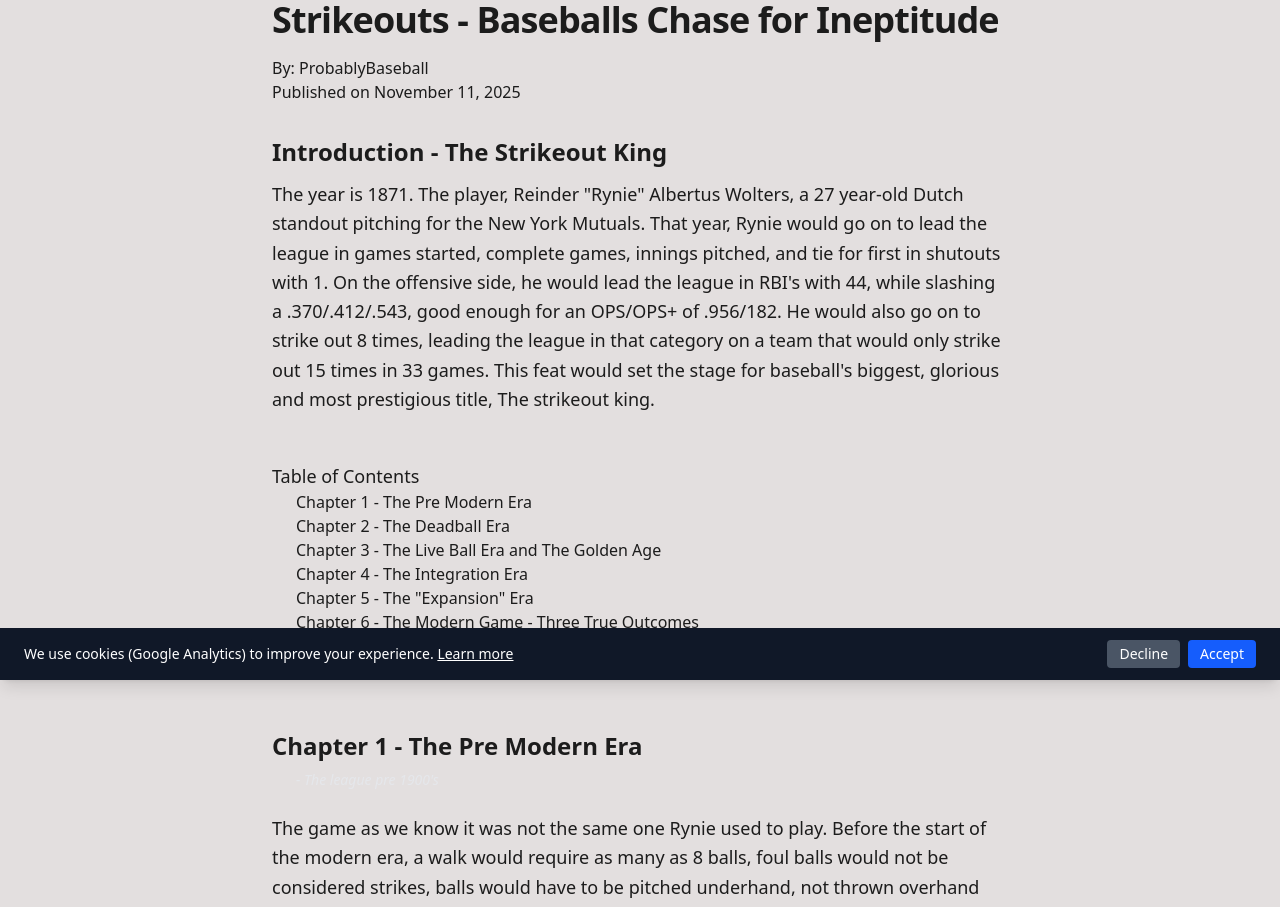
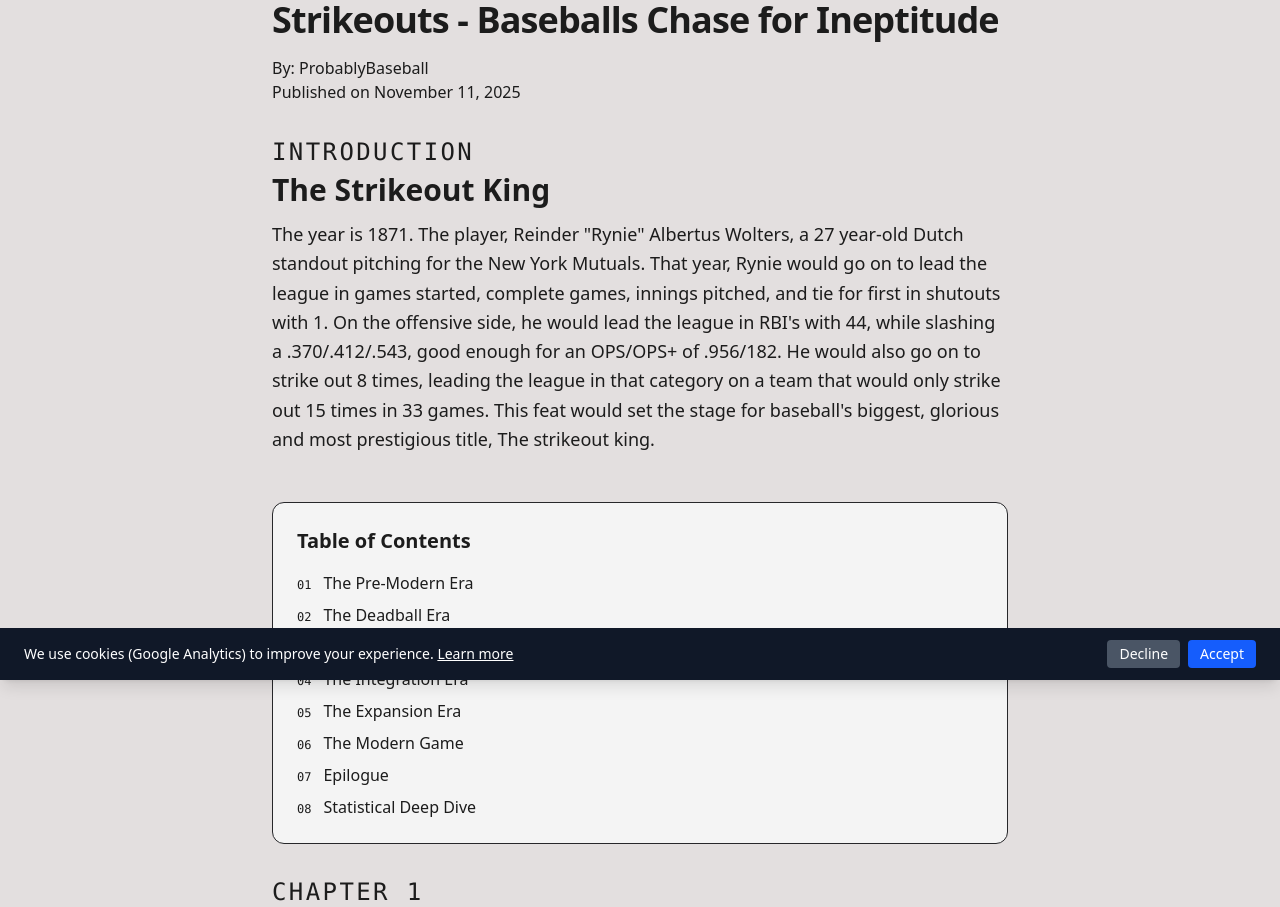
Before and after one commit to ColeB2/probablybaseball, a Next.js app: page /articles/strikeout-progression in a window 1280 px wide. Shown: the part 120-1027 px from the top of the page. Built offline with nearby package versions, Linux system fonts and the light colour scheme.

Commit message:
SEO changes for article, and design changes to make site prettier. more readable

```diff
--- a/src/app/articles/strikeout-progression/page.tsx
+++ b/src/app/articles/strikeout-progression/page.tsx
@@ -45,8 +45,11 @@ export default function ArticlePage() {
                     <p className="mb-8">Published on November 11, 2025</p>
 
                     <section className="mb-12 text-wrap">
-                        <h2 className="text-2xl font-semibold mb-3">
-                            Introduction - The Strikeout King
+                        <span className="block text-2xl font-mono uppercase tracking-widest text-primary mb-1">
+                            Introduction
+                        </span>
+                        <h2 className="text-3xl font-semibold mb-3">
+                            The Strikeout King
                         </h2>
                         <p className="text-lg leading-relaxed text-wrap">
                             The year is 1871. The player, Reinder &quot;Rynie&quot; Albertus Wolters, a 27 year-old Dutch standout
@@ -57,19 +60,33 @@ export default function ArticlePage() {
                             feat would set the stage for baseball&apos;s biggest, glorious and most prestigious title, The strikeout king.
                         </p>
                     </section>
-                    <div id="toc">
-                    <h2 className='text-lg'>Table of Contents</h2>
-                        <ul className='mx-6 text-md mb-12'>
-                            <li><a href="#chapter1">Chapter 1 - The Pre Modern Era</a></li>
-                            <li><a href="#chapter2">Chapter 2 - The Deadball Era </a></li>
-                            <li><a href="#chapter3">Chapter 3 - The Live Ball Era and The Golden Age</a></li>
-                            <li><a href="#chapter4">Chapter 4 - The Integration Era</a></li>
-                            <li><a href="#chapter5">Chapter 5 - The &quot;Expansion&quot; Era</a></li>
-                            <li><a href="#chapter6">Chapter 6 - The Modern Game - Three True Outcomes</a></li>
-                            <li><a href="#epilogue">Epilogue - The End </a></li>
-                            <li><a href="#graphs">The Graphs</a></li>
+                    <nav aria-label="Table of Contents" className="bg-raised p-6 rounded-xl border border-zinc-800 my-8">
+                        <h2 className='text-xl font-bold mb-4 text-primary'>Table of Contents</h2>
+                        <ul className='space-y-2'>
+                            {[
+                                { id: "pre-modern", title: "The Pre-Modern Era" },
+                                { id: "deadball", title: "The Deadball Era" },
+                                { id: "live-ball-golden-age", title: "The Live Ball Era & The Golden Age" },
+                                { id: "integration", title: "The Integration Era" },
+                                { id: "expansion", title: "The Expansion Era" },
+                                { id: "modern-game", title: "The Modern Game" },
+                                { id: "epilogue", title: "Epilogue" },
+                                { id: "graphs", title: "Statistical Deep Dive" },
+                            ].map((item, index) => (
+                                <li key={item.id} className="group flex items-baseline gap-3">
+                                    <span className="text-xs font-mono text-primary group-hover:text-red-500 transition-colors">
+                                        0{index + 1}
+                                    </span>
+                                    <a
+                                        href={`#${item.id}`}
+                                        className='text-primary hover:text-secondary hover:underline decoration-red-500/50 underline-offset-4 transition-all'
+                                    >
+                                        {item.title}
+                                    </a>
+                                </li>
+                            ))}
                         </ul>
-                    </div>
+                    </nav>
                     <StrikeoutProgContent />
                 </article>
             </main>
--- a/src/app/articles/strikeout-progression/strikeoutProgContent.tsx
+++ b/src/app/articles/strikeout-progression/strikeoutProgContent.tsx
@@ -57,12 +57,14 @@ const ERAS = {
 export default function StrikeoutProgContent() {
     return (
         <>
-            <section id="chapter1" className="mb-12">
-
-                <h2 className="text-2xl font-semibold mb-2">
-                    Chapter 1 - The Pre Modern Era
+            <section id="pre-modern" className="mb-12">
+                <span className="block text-2xl font-mono uppercase tracking-widest text-primary mb-1">
+                    Chapter 1
+                </span>
+                <h2 className="text-3xl font-semibold mb-2">
+                    The Pre Modern Era
                 </h2>
-                <p className="text-sm italic text-gray-200 mb-6 ml-6">
+                <p className="text-sm italic text-primary mb-6 ml-6">
                     - The league pre 1900&apos;s
                 </p>
                 <p className="text-lg leading-relaxed mb-6">
@@ -117,11 +119,14 @@ export default function StrikeoutProgContent() {
                     />
                 </div>
             </section>
-            <section id="chapter2" className="mb-12">
-                <h2 className="text-2xl font-semibold mb-3">
-                    Chapter 2 - The Deadball Era
+            <section id="deadball" className="mb-12">
+                <span className="block text-2xl font-mono uppercase tracking-widest text-primary mb-1">
+                    Chapter 2
+                </span>
+                <h2 className="text-3xl font-semibold mb-3">
+                    The Deadball Era
                 </h2>
-                <p className="text-sm italic text-gray-200 mb-6 ml-6">
+                <p className="text-sm italic text-primary mb-6 ml-6">
                     - The league circa 1900 - 1919
                 </p>
                 <p className="text-lg leading-relaxed mb-6">
@@ -180,11 +185,14 @@ export default function StrikeoutProgContent() {
                     />
                 </div>
             </section>
-            <section id="chapter3" className="mb-12">
-                <h2 className="text-2xl font-semibold mb-3">
-                    Chapter 3 - The Live Ball Era and The Golden Age
+            <section id="live-ball-golden-age" className="mb-12">
+                <span className="block text-2xl font-mono uppercase tracking-widest text-primary mb-1">
+                    Chapter 3
+                </span>
+                <h2 className="text-3xl font-semibold mb-3">
+                    The Live Ball Era and The Golden Age
                 </h2>
-                <p className="text-sm italic text-gray-200 mb-6 ml-6">
+                <p className="text-sm italic text-primary mb-6 ml-6">
                     - The league post 1919, up until the Integration Era in 1947
                 </p>
                 <p className="text-lg leading-relaxed mb-6">
@@ -241,11 +249,14 @@ export default function StrikeoutProgContent() {
                     />
                 </div>
             </section>
-            <section id="chapter4" className="mb-12">
-                <h2 className="text-2xl font-semibold mb-3">
-                    Chapter 4 - The Integration Era
+            <section id="integration" className="mb-12">
+                <span className="block text-2xl font-mono uppercase tracking-widest text-primary mb-1">
+                    Chapter 4
+                </span>
+                <h2 className="text-3xl font-semibold mb-3">
+                    The Integration Era
                 </h2>
-                <p className="text-sm italic text-gray-200 mb-6 ml-6">
+                <p className="text-sm italic text-primary mb-6 ml-6">
                     - The league from 1947 until its expansion era in 1961
                 </p>
                 <p className="text-lg leading-relaxed mb-6">
@@ -282,11 +293,14 @@ export default function StrikeoutProgContent() {
                     />
                 </div>
             </section>
-            <section id="chapter5" className="mb-12">
-                <h2 className="text-2xl font-semibold mb-3">
-                    Chapter 5 - The &quot;Expansion&quot; Era
+            <section id="expansion" className="mb-12">
+                <span className="block text-2xl font-mono uppercase tracking-widest text-primary mb-1">
+                    Chapter 5
+                </span>
+                <h2 className="text-3xl font-semibold mb-3">
+                    The &quot;Expansion&quot; Era
                 </h2>
-                <p className="text-sm italic text-gray-200 mb-6 ml-6">
+                <p className="text-sm italic text-primary mb-6 ml-6">
                     - The league from 1961 until 2004
                 </p>
                 <p className="text-lg leading-relaxed mb-6">
@@ -352,11 +366,14 @@ export default function StrikeoutProgContent() {
                     />
                 </div>
             </section>
-            <section id="chapter6" className="mb-12">
-                <h2 className="text-2xl font-semibold mb-3">
-                    Chapter 6 - The Modern Game - Three True Outcomes
+            <section id="modern-game" className="mb-12">
+                <span className="block text-2xl font-mono uppercase tracking-widest text-primary mb-1">
+                    Chapter 6
+                </span>
+                <h2 className="text-3xl font-semibold mb-3">
+                    The Modern Game - Three True Outcomes
                 </h2>
-                <p className="text-sm italic text-gray-200 mb-6 ml-6">
+                <p className="text-sm italic text-primary mb-6 ml-6">
                     - The league from 2004 until 2024
                 </p>
                 <p className="text-lg leading-relaxed mb-6">
@@ -632,7 +649,7 @@ export default function StrikeoutProgContent() {
                     />
                 </div>
             </section>
-            <p className="w-full pt-8 text-center text-sm text-gray-500"
+            <p className="w-full pt-8 text-center text-sm text-primary"
             >
                 Graphed Data courtesy of the <a href="https://sabr.org/lahman-database/">Lahman Baseball Database</a>
             </p>
--- a/src/app/globals.css
+++ b/src/app/globals.css
@@ -165,6 +165,10 @@
 .fill-5 { fill: var(--color-fill-5); }
 .fill-6 { fill: var(--color-fill-6); }
 
+html {
+  scroll-behavior: smooth;
+}
+
 body {
   @apply bg-page text-primary transition-colors duration-300;
 }
--- a/src/components/Footer/Footer.tsx
+++ b/src/components/Footer/Footer.tsx
@@ -2,14 +2,14 @@ import { EMAIL_ADDRESS } from "@/utils/constants";
 
 export default function Footer() {
   return (
-    <footer className="w-full py-8 text-center text-sm text-gray-500 bg-slate-900">
+    <footer className="w-full py-8 text-center text-sm text-white bg-slate-900">
       <p>© {new Date().getFullYear()} Probably Baseball. All rights reserved.</p>
       <div className="flex justify-center gap-4 mt-2">
-        <a href="/about" className="hover:text-gray-800 transition">About</a>
-        <a href={`mailto:${EMAIL_ADDRESS}`}  className="hover:text-gray-800 transition">
+        <a href="/about" className="hover:text-gray-400 transition">About</a>
+        <a href={`mailto:${EMAIL_ADDRESS}`}  className="hover:text-gray-400 transition">
             Contact
         </a>
-        <a href="/privacy" className="hover:text-gray-800 transition">Privacy</a>
+        <a href="/privacy" className="hover:text-gray-400 transition">Privacy</a>
       </div>
     </footer>
   );
```
Also changed, not shown: src/app/about/page.tsx (+5 -5 lines).
